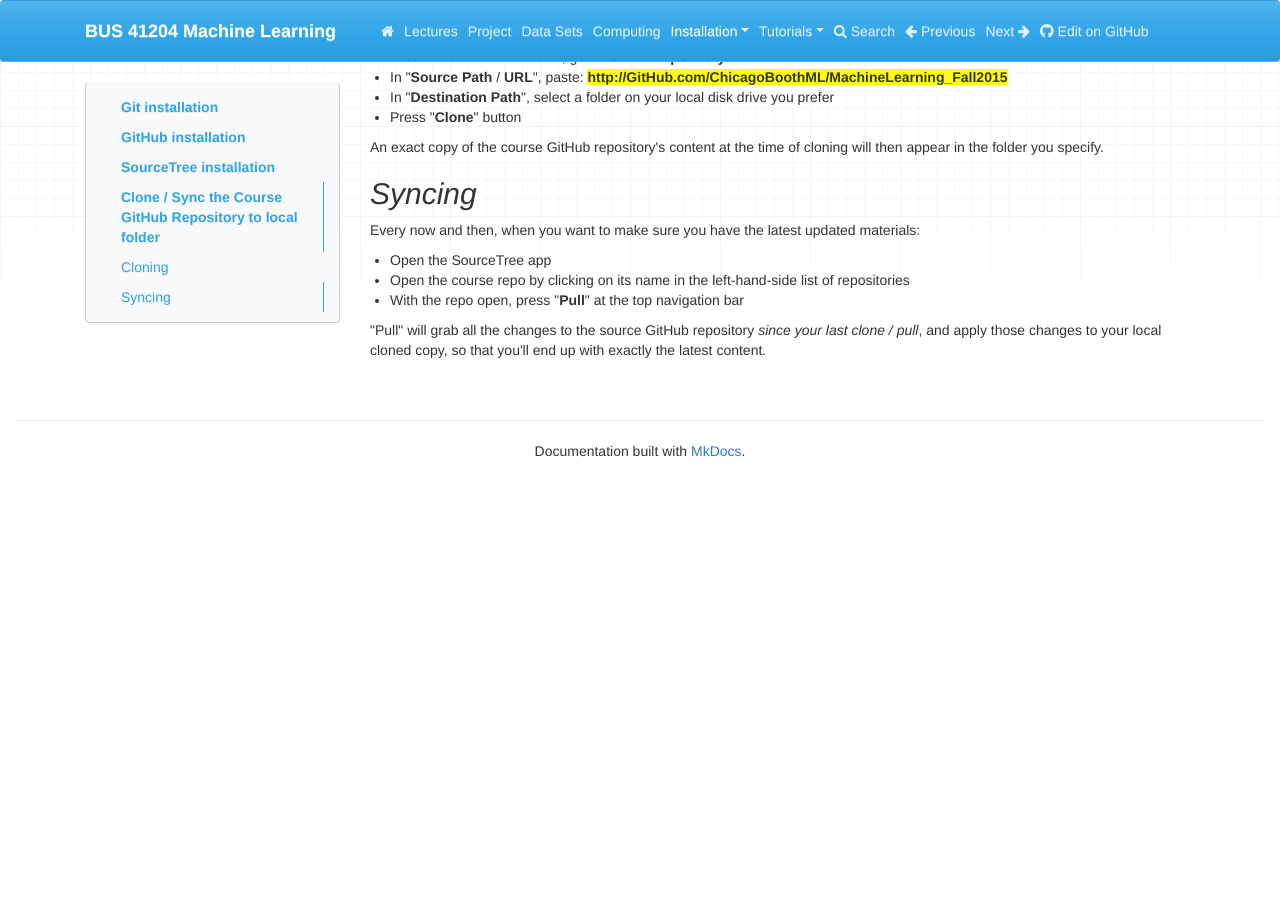
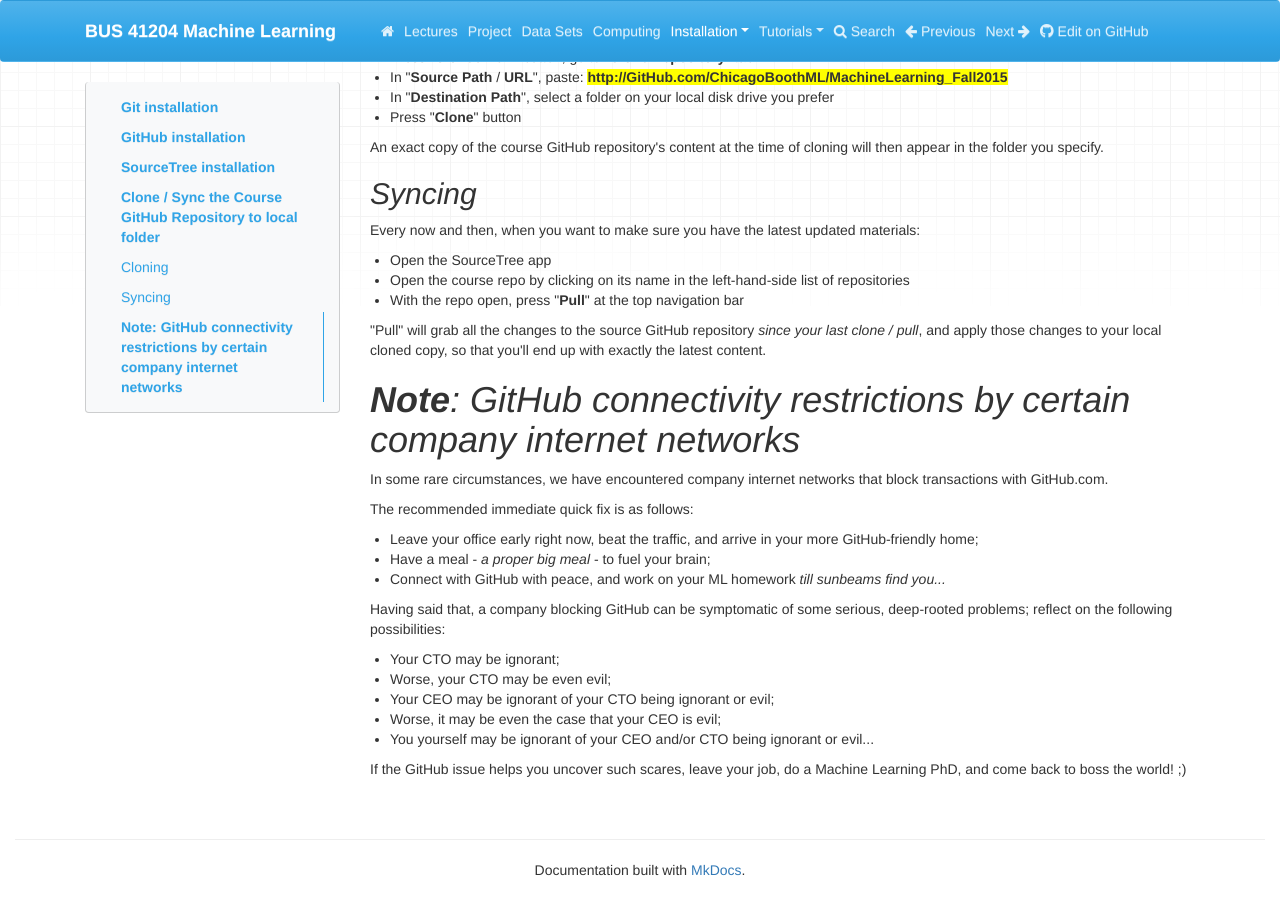
Before and after one commit to ChicagoBoothML/MachineLearning_Fall2015, an MkDocs documentation site: the page built from docs/Installation/Git, GitHub & SourceTree.md, in a window 1280 px wide and 900 px high, scrolled down 646 px. Built offline with MkDocs 1.6.1, drawn with Linux system fonts in a browser that asks for light colours; nearby versions of some CDN libraries; old or Windows-style settings are respelled for this version of MkDocs; before the commit the page ends 1127 px from its top, so only the background shows below that.

Commit message:
update GitHub installation guide

```diff
--- a/docs/Installation/Git, GitHub & SourceTree.md
+++ b/docs/Installation/Git, GitHub & SourceTree.md
@@ -47,3 +47,26 @@ Every now and then, when you want to make sure you have the latest updated mater
 
 "Pull" will grab all the changes to the source GitHub repository _since your last clone / pull_,
 and apply those changes to your local cloned copy, so that you'll end up with exactly the latest content.
+
+
+# _**Note**: GitHub connectivity restrictions by certain company internet networks_
+
+In some rare circumstances, we have encountered company internet networks that block transactions with GitHub.com.
+
+The recommended immediate quick fix is as follows:
+
+- Leave your office early right now, beat the traffic, and arrive in your more GitHub-friendly home;
+- Have a meal - _a proper big meal_ - to fuel your brain;
+- Connect with GitHub with peace, and work on your ML homework _till sunbeams find you..._
+
+Having said that, a company blocking GitHub can be symptomatic of some serious, deep-rooted problems;
+reflect on the following possibilities:
+
+- Your CTO may be ignorant;
+- Worse, your CTO may be even evil;
+- Your CEO may be ignorant of your CTO being ignorant or evil;
+- Worse, it may be even the case that your CEO is evil;
+- You yourself may be ignorant of your CEO and/or CTO being ignorant or evil...
+
+If the GitHub issue helps you uncover such scares, leave your job, do a Machine Learning PhD,
+and come back to boss the world! ;)
```
